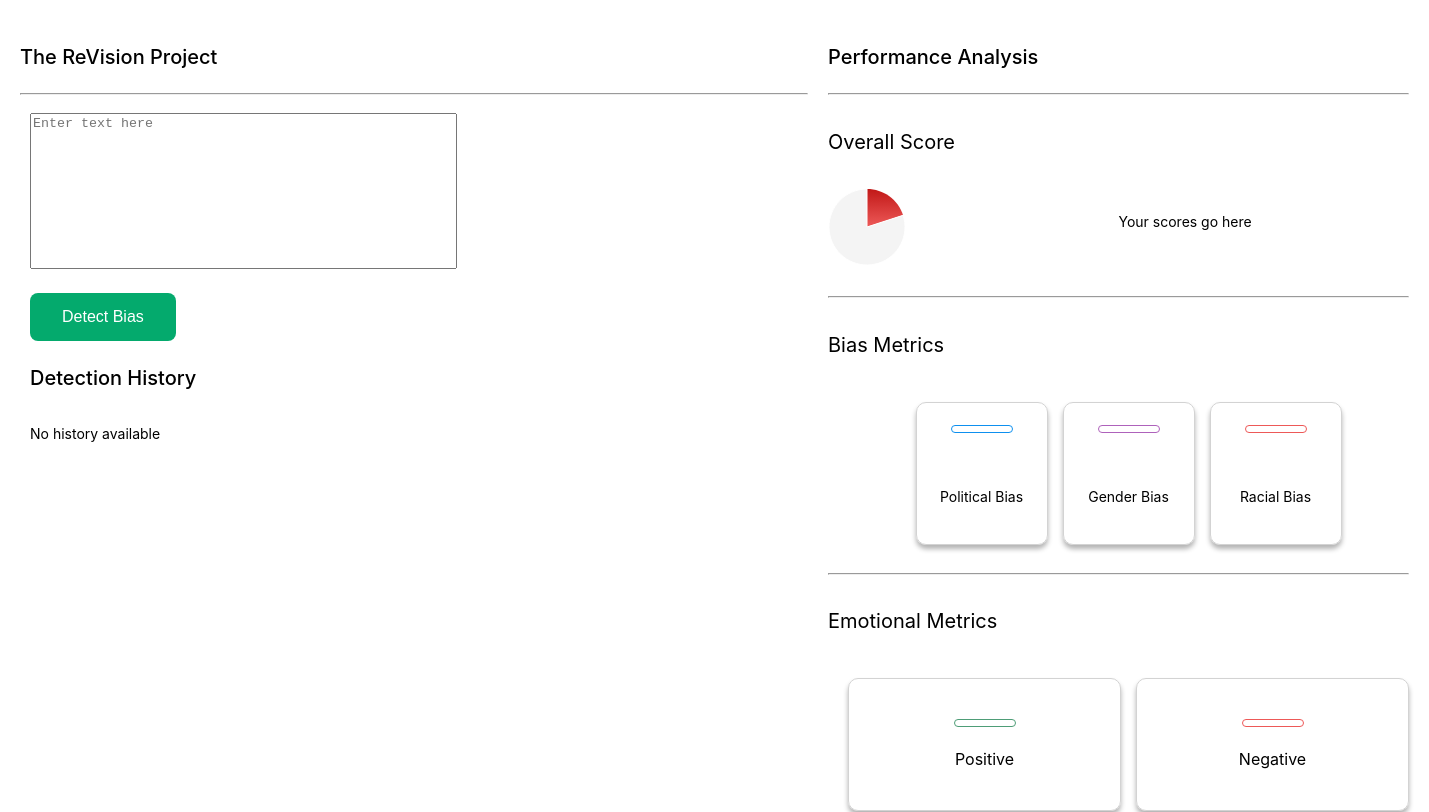
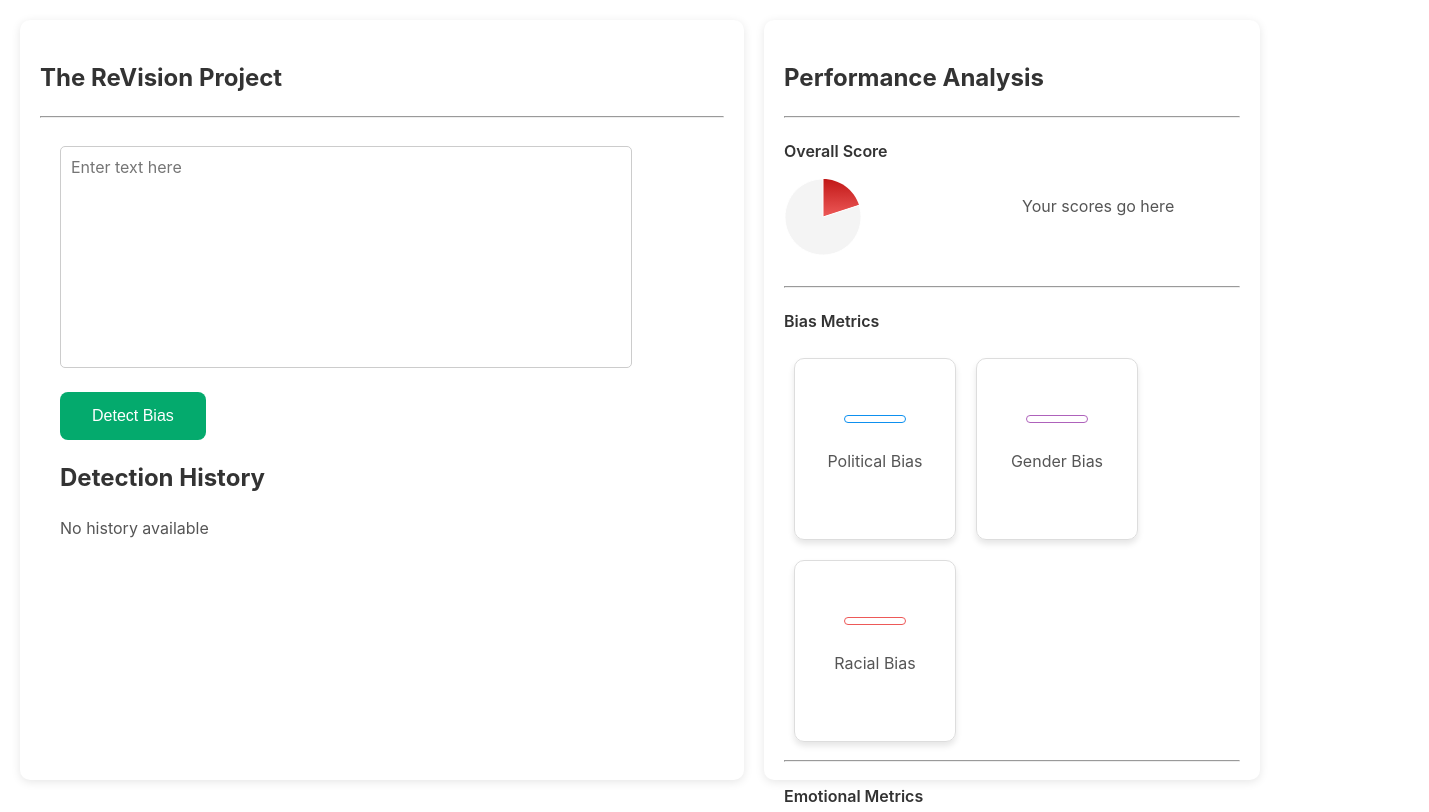
Before and after one commit to danicatyx/genderBiasDetector, a React (Create React App) app in the folder my-react-app/: page / in a window 1280 px wide. Shown: the top 812 px of the page, 1429 px wide, since content can reach past the window. Built offline with nearby package versions, Linux system fonts and the light colour scheme.

Commit message:
prettier looking page

```diff
--- a/my-react-app/src/App.css
+++ b/my-react-app/src/App.css
@@ -1,70 +1,78 @@
+/* Typography */
 h1, h2, h3 {
-  color: #000;
-  font-family: Inter;
-  font-size: 20px;
-  font-style: bold;
-  font-weight: 450;
-  line-height: 40px; /* 200% */
+  color: #333;
+  font-family: 'Inter', sans-serif;
+  font-weight: 700;
+  line-height: 1.5;
+  margin-bottom: 20px;
 }
 
 h4, h5, h6 {
-  color: #000;
-  font-family: Inter;
-  font-size: 20px;
-  font-style: normal;
-  font-weight: 400;
-  line-height: 40px; /* 200% */
+  color: #333;
+  font-family: 'Inter', sans-serif;
+  font-weight: 600;
+  line-height: 1.5;
+  margin-bottom: 15px;
 }
 
 p {
-  color: #000;
-  font-family: Inter;
-  font-style: normal;
+  color: #555;
+  font-family: 'Inter', sans-serif;
   font-weight: 400;
-  line-height: 40px;
-  font-size: 14px;
-  position: static;
+  line-height: 1.6;
+  font-size: 16px;
+  margin-bottom: 10px;
 }
 
 textarea {
   width: 100%;
+  padding: 10px;
+  border: 1px solid #ccc;
+  border-radius: 5px;
   resize: none;
+  font-family: 'Inter', sans-serif;
+  font-size: 16px;
 }
 
+/* Layout */
 .container {
   display: flex;
-  width: 60vw; /* Make sure the container takes up the full width of the viewport */
-  height: 100vh; /* Adjust the height as necessary */
-  padding: 10px;
+  width: 100%;
+  height: 100vh;
+  padding: 20px;
+  box-sizing: border-box;
 }
 
 .box-60 {
-  flex: 0 0 60%; /* 60% width of the container */
-  background-color: #ffffff;
-  padding: 10px;
+  flex: 60%;
+  background-color: #fff;
+  padding: 20px;
+  box-shadow: 0 2px 10px rgba(0, 0, 0, 0.1);
+  border-radius: 10px;
+  margin-right: 20px;
 }
 
 .box-40 {
-  flex: 0 0 40%; /* 40% width of the container */
-  background-color: #ffffff;
-  padding: 10px;
+  flex: 40%;
+  background-color: #fff;
+  padding: 20px;
+  box-shadow: 0 2px 10px rgba(0, 0, 0, 0.1);
+  border-radius: 10px;
 }
 
+/* Grid and Cards */
 .grid-container {
   display: grid;
   grid-template-columns: repeat(2, 1fr);
-  vertical-align: top; /* Aligns text to the top */
+  gap: 20px;
   margin-bottom: 30px;
 }
 
 .cards-container {
   display: flex;
-  width: 100%;
-  /* padding: 0px 9px; */
-  justify-content: center;
-  align-items: flex-start;
-  gap: 15px;
-  overflow: auto; /* Enable scrolling if content exceeds div */
+  flex-wrap: wrap;
+  gap: 20px;
+  overflow: auto;
   padding: 10px;
 }
 
@@ -72,25 +80,27 @@ textarea {
   display: flex;
   flex-direction: column;
   width: 130px;
-  height: 131px;
+  height: 150px;
   border-radius: 10px;
-  border: 1px solid #D3D3D3;
-  box-shadow: 0px 4px 5px 0px rgba(0, 0, 0, 0.30);
+  border: 1px solid #ddd;
+  box-shadow: 0 4px 6px rgba(0, 0, 0, 0.1);
   justify-content: center;
   align-items: center;
   text-align: center;
-  gap: 10px;
-  flex-shrink: 0;
-  margin-bottom: 10px;
-  padding-top: 10px;
+  padding: 15px;
+  transition: transform 0.2s, box-shadow 0.2s;
+}
+
+.card:hover {
+  transform: translateY(-5px);
+  box-shadow: 0 6px 12px rgba(0, 0, 0, 0.2);
 }
 
 .pill {
   width: 62px;
   height: 8px;
-  flex-shrink: 0;
-  position: sticky;
-  margin-bottom: 20px;
+  margin-bottom: 10px;
+  position: relative;
 }
 
 .pill svg {
@@ -100,7 +110,7 @@ textarea {
 }
 
 .score {
-  font-size: 12px;
+  font-size: 14px;
   font-weight: bold;
   color: #333;
   margin-bottom: 5px;
@@ -108,21 +118,21 @@ textarea {
 
 .emotions-card {
   display: flex;
+  flex-direction: column;
   width: 271px;
-  height: 131px;
-  flex-direction: column;
+  height: 150px;
   justify-content: center;
   align-items: center;
   text-align: center;
-  gap: 22px;
-  flex-shrink: 0;
+  gap: 10px;
   border-radius: 10px;
-  border: 1px solid #D3D3D3;
-  box-shadow: 0px 4px 5px 0px rgba(0, 0, 0, 0.30);
+  border: 1px solid #ddd;
+  box-shadow: 0 4px 6px rgba(0, 0, 0, 0.1);
 }
 
+/* Button */
 .button {
-      background-color: #04AA6D; /* Green */
+  background-color: #04AA6D;
   border: none;
   color: white;
   padding: 15px 32px;
@@ -132,9 +142,11 @@ textarea {
   display: inline-block;
   font-size: 16px;
   margin-top: 20px;
+  cursor: pointer;
+  transition: background-color 0.2s, transform 0.2s;
 }
 
 .button:hover {
-    background-color: #1a6153;
-    color: white;
+  background-color: #037a53;
+  transform: translateY(-2px);
 }
```
Lines whose indentation alone changed are shown as unchanged.
